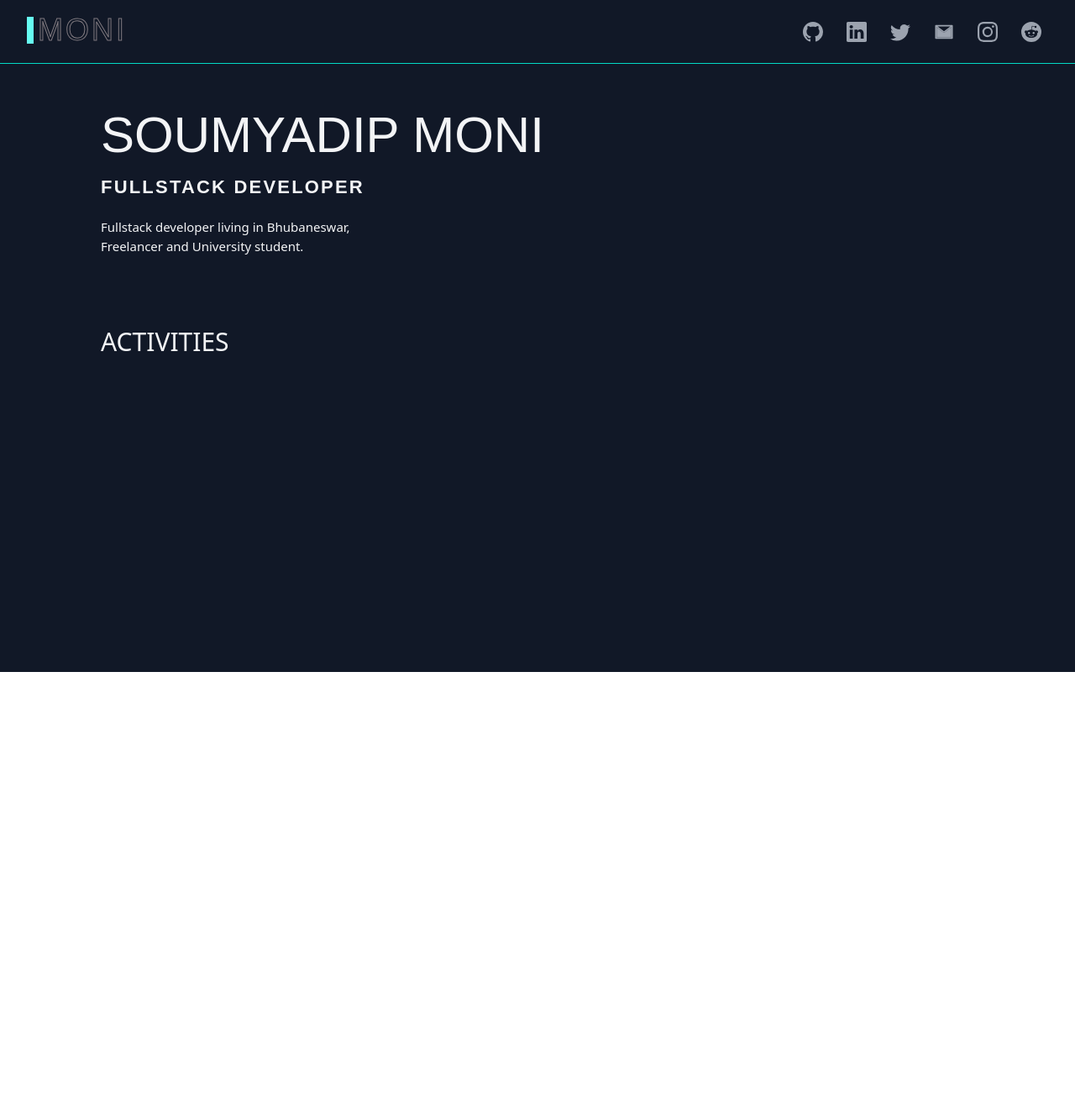
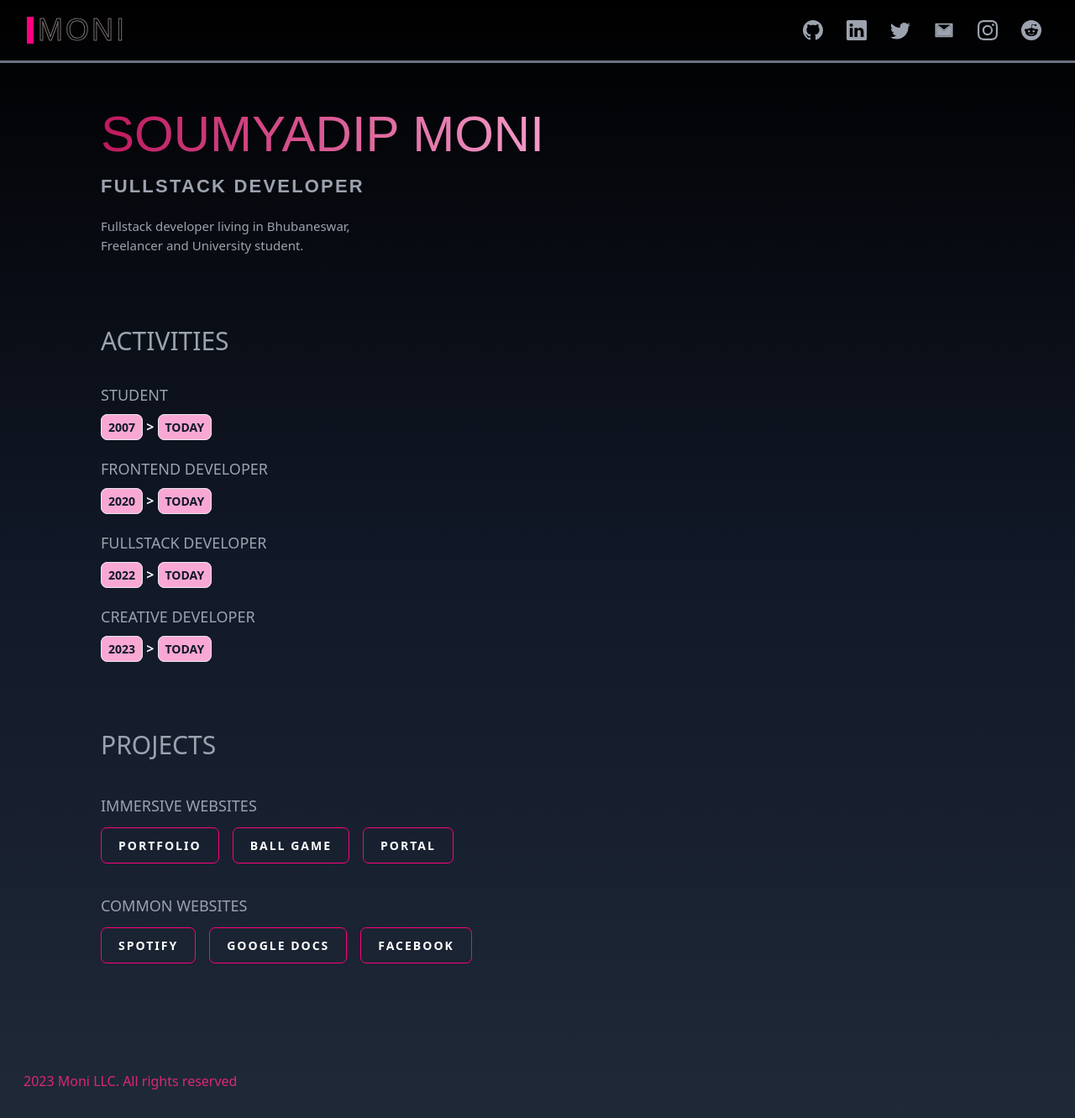
Before and after one commit to AvaterClasher/soumyadip, a Next.js app: page / in a window 1280 px wide. Shown: the whole page at 84% size. Before the commit the page ends 800 px from the top, so only its background shows below. Built offline with nearby package versions, Linux system fonts and the light colour scheme.

Commit message:
modified:   .vscode/settings.json 	modified:   pages/index.tsx 	modified:   styles/globals.css

```diff
--- a/pages/index.tsx
+++ b/pages/index.tsx
@@ -3,30 +3,30 @@ import Head from 'next/head'
 import Image from 'next/image'
 import {BsReddit,BsInstagram,BsGithub,BsLinkedin,BsTwitter} from "react-icons/bs"
 import {AiTwotoneMail} from "react-icons/ai"
-import {FcReddit} from "react-icons/fc"
+import {FaFacebook,FaInstagram,FaTwitter,FaTwitch,FaGithub} from "react-icons/fa"
 import {GiD4,GiVortex} from "react-icons/gi"
 
 
 const Home: NextPage = () => {
   return (
-    <div className='bg-gray-900 h-screen'>
+    <div className='bg-gradient-to-t from-gray-800 via-gray-900 to-black h-full'>
       <header className="text-gray-400 body-font">
-        <div className="container mx-auto flex flex-wrap p-5 flex-col md:flex-row items-center border-b-[0.5px] border-[#03DAC5] box-s">
-          <div className="flex gap-2 title-font cursor-pointer font-medium items-center text-gray mb-4 md:mb-0">
+        <div className="container mx-auto flex flex-wrap p-5 flex-col md:flex-row items-center border-b-[3px] border-gray-500 ">
+          <div className="flex title-font cursor-pointer font-medium items-center text-gray-900 mb-4 md:mb-0">
             <div className="ml-3 text-2xl cursor-pointer">
-              <button data-text="Awesome" className="button">
+              <div data-text="Awesome" className="button1">
                 <span className="actual-text">&nbsp;Moni&nbsp;</span>
                 <span className="hover-text" aria-hidden="true">&nbsp;Moni&nbsp;</span>
-              </button>
+              </div>
             </div>
           </div>
           <nav className="md:ml-auto flex gap-2 flex-wrap items-center text-base justify-center">
-            <a className="mr-5 text-2xl cursor-pointer hover:text-white"><BsGithub /></a>
-            <a className="mr-5 text-2xl cursor-pointer hover:text-white"><BsLinkedin/></a>
-            <a className="mr-5 text-2xl cursor-pointer hover:text-white"><BsTwitter/></a>
-            <a className="mr-5 text-2xl cursor-pointer hover:text-white"><AiTwotoneMail/></a>
-            <a className="mr-5 text-2xl cursor-pointer hover:text-white"><BsInstagram/></a>
-            <a className="mr-5 text-2xl cursor-pointer hover:text-white"><BsReddit/></a>
+            <a className="mr-5 text-2xl cursor-pointer hover:text-pink-400"><BsGithub /></a>
+            <a className="mr-5 text-2xl cursor-pointer hover:text-pink-400"><BsLinkedin/></a>
+            <a className="mr-5 text-2xl cursor-pointer hover:text-pink-400"><BsTwitter/></a>
+            <a className="mr-5 text-2xl cursor-pointer hover:text-pink-400"><AiTwotoneMail/></a>
+            <a className="mr-5 text-2xl cursor-pointer hover:text-pink-400"><BsInstagram/></a>
+            <a className="mr-5 text-2xl cursor-pointer hover:text-pink-400"><BsReddit/></a>
           </nav>
           {/* <button className="inline-flex items-center bg-gray-800 border-0 py-1 px-3 focus:outline-none hover:bg-gray-700 rounded text-base mt-4 md:mt-0">Button
             <svg fill="none" stroke="currentColor" stroke-linecap="round" stroke-linejoin="round" stroke-width="2" className="w-4 h-4 ml-1" viewBox="0 0 24 24">
@@ -35,15 +35,74 @@ const Home: NextPage = () => {
           </button> */}
         </div>
       </header>
-      <section className="ml-[120px] mt-[40px] text-gray-100">
-        <h1 className=' font-medium text-[60px] font-body uppercase '>Soumyadip Moni</h1>
+      <section className="ml-[120px] mt-[40px] text-gray-400">
+        <h1 className=' font-medium text-[60px] font-body uppercase bg-clip-text text-transparent bg-gradient-to-r from-pink-700 via-pink-300 to-violet-300'>Soumyadip Moni</h1>
         <h5 className=' font-semibold text-[22px] mt-0 tracking-widest uppercase font-body'>Fullstack Developer</h5>
         <p className='mt-[20px] text-[15px]'>Fullstack developer living in Bhubaneswar,<br/> Freelancer and University student.</p>
       </section>
-      <section className='ml-[120px] mt-[80px] text-gray-100'>
-        <h2 className='uppercase text-[30px] my-7'>Activities</h2>
-
+      <section className='ml-[120px] mt-[80px]'>
+        <h2 className='uppercase text-[30px] my-7 text-gray-400 '>Activities</h2>
+        <div className='uppercase'>
+          <h3 className='text-gray-400 text-lg'>Student</h3>
+          <div>
+            <div className='mt-3  font-bold '>
+              <span className='bg-pink-300 text-gray-900 text-sm px-2 py-[5px] border rounded-lg'>2007</span>
+              <span className='text-gray-100'> {">"} </span>
+              <span className='bg-pink-300 text-gray-900 text-sm px-2 py-[5px]  border rounded-lg'>Today</span>
+            </div>
+          </div>
+          <h3 className='text-gray-400 mt-6 text-lg'>Frontend Developer</h3>
+          <div>
+            <div className='mt-3  font-bold'>
+              <span className='bg-pink-300 text-gray-900 text-sm px-2 py-[5px] border rounded-lg'>2020</span>
+              <span className='text-gray-100'> {">"} </span>
+              <span className='bg-pink-300 text-gray-900 text-sm px-2 py-[5px] border rounded-lg'>Today</span>
+            </div>
+          </div>
+          <h3 className='text-gray-400 mt-6 text-lg'>Fullstack Developer</h3>
+          <div>
+            <div className='mt-3  font-bold mb-5'>
+              <span className='bg-pink-300 text-gray-900 text-sm px-2 py-[5px] border rounded-lg'>2022</span>
+              <span className='text-gray-100'> {">"} </span>
+              <span className='bg-pink-300 text-gray-900 text-sm px-2 py-[5px] border rounded-lg'>Today</span>
+            </div>
+          </div>
+          <h3 className='text-gray-400 mt-6 text-lg'>Creative Developer</h3>
+          <div>
+            <div className='mt-3  font-bold mb-5'>
+              <span className='bg-pink-300 text-gray-900 text-sm px-2 py-[5px] border rounded-lg'>2023</span>
+              <span className='text-gray-100'> {">"} </span>
+              <span className='bg-pink-300 text-gray-900 text-sm px-2 py-[5px] border rounded-lg'>Today</span>
+            </div>
+          </div>
+        </div>
       </section>
+      <section className='ml-[120px] mt-[80px] uppercase'>
+          <div>
+            <h2 className='text-[30px] my-7 text-gray-400'>Projects</h2>
+          </div>
+          <div>
+            <h3 className='text-gray-400 text-lg mt-9'>Immersive Websites</h3>
+            <div className='flex gap-4 border-slate-200 mt-3'>
+              <button>Portfolio</button>
+              <button>Ball game</button>
+              <button>Portal</button>
+            </div>
+          </div>
+          <div>
+            <h3 className='text-gray-400 mt-9 text-lg'>Common Websites</h3>
+            <div className='flex gap-4 border-slate-200  mt-3'>
+              <button>Spotify</button>
+              <button>Google Docs</button>
+              <button>Facebook</button>
+            </div>
+          </div>
+      </section>
+      <div className='w-full mt-24 text-gray-300 py-y px-2'>
+        <div className='flex flex-col max-w-[1240px] px-2 py-4 mx-auto justify-between sm:flex-row text-center text-pink-600'>
+          <p className='py-4'>2023 Moni LLC. All rights reserved</p>
+        </div>
+      </div>
     </div>
 
 
--- a/styles/globals.css
+++ b/styles/globals.css
@@ -4,7 +4,7 @@
 
 
 
-.button {
+.button1 {
 
   margin: 0 !important;
   height: auto !important;
@@ -13,7 +13,7 @@
   border: none;
   --border-right: 6px !important;
   --text-stroke-color: rgba(203, 188, 188, 0.6) !important;
-  --animation-color: #66FCF1 !important;
+  --animation-color: #ff0080 !important;
   --fs-size: 1.5em !important;
   letter-spacing: 3px !important;
   text-decoration: none !important;
@@ -27,7 +27,7 @@
 
 .hover-text {
 
-  --animation-color: #66FCF1 !important;
+  --animation-color: #ff0080 !important;
   --border-right: 8px;
   position: absolute !important;
   box-sizing: border-box !important;
@@ -41,9 +41,82 @@
   -webkit-text-stroke: 1px var(--animation-color) !important;
 }
 
-.button:hover .hover-text {
+.button1:hover .hover-text {
 
-  --animation-color: #66FCF1 !important;
+  --animation-color: #ff0080!important;
   width: 100% !important;
-  filter: drop-shadow(0 0 23px var(--animation-color)) !important;
+  filter: drop-shadow(0 0 10px var(--animation-color)) !important;
 }
+
+button {
+  position: relative;
+  padding: 10px 20px;
+  border-radius: 7px;
+  border: 1px solid #ff0080;
+  font-size: 14px;
+  text-transform: uppercase;
+  font-weight: 600;
+  letter-spacing: 2px;
+  background: transparent;
+  color: #fff;
+  overflow: hidden;
+  box-shadow: 0 0 0 0 transparent;
+  -webkit-transition: all 0.2s ease-in;
+  -moz-transition: all 0.2s ease-in;
+  transition: all 0.2s ease-in;
+}
+
+button:hover {
+  background: #ff0080;
+  box-shadow: 0 0 30px 5px rgba(255, 0, 128, 0.815);
+  -webkit-transition: all 0.2s ease-out;
+  -moz-transition: all 0.2s ease-out;
+  transition: all 0.2s ease-out;
+}
+
+button:hover::before {
+  -webkit-animation: sh02 0.5s 0s linear;
+  -moz-animation: sh02 0.5s 0s linear;
+  animation: sh02 0.5s 0s linear;
+}
+
+button::before {
+  content: '';
+  display: block;
+  width: 0px;
+  height: 86%;
+  position: absolute;
+  top: 7%;
+  left: 0%;
+  opacity: 0;
+  background: #fff;
+  box-shadow: 0 0 50px 30px #fff;
+  -webkit-transform: skewX(-20deg);
+  -moz-transform: skewX(-20deg);
+  -ms-transform: skewX(-20deg);
+  -o-transform: skewX(-20deg);
+  transform: skewX(-20deg);
+}
+
+@keyframes sh02 {
+  from {
+    opacity: 0;
+    left: 0%;
+  }
+
+  50% {
+    opacity: 1;
+  }
+
+  to {
+    opacity: 0;
+    left: 100%;
+  }
+}
+
+button:active {
+  box-shadow: 0 0 0 0 transparent;
+  -webkit-transition: box-shadow 0.2s ease-in;
+  -moz-transition: box-shadow 0.2s ease-in;
+  transition: box-shadow 0.2s ease-in;
+}
```
